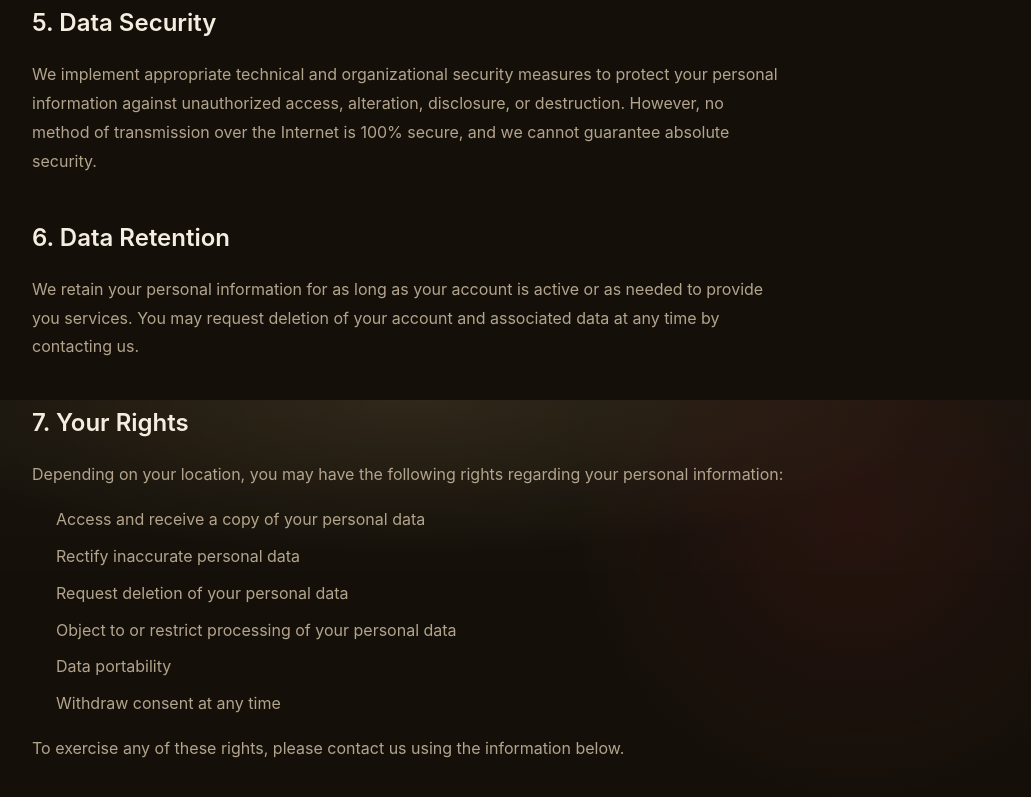
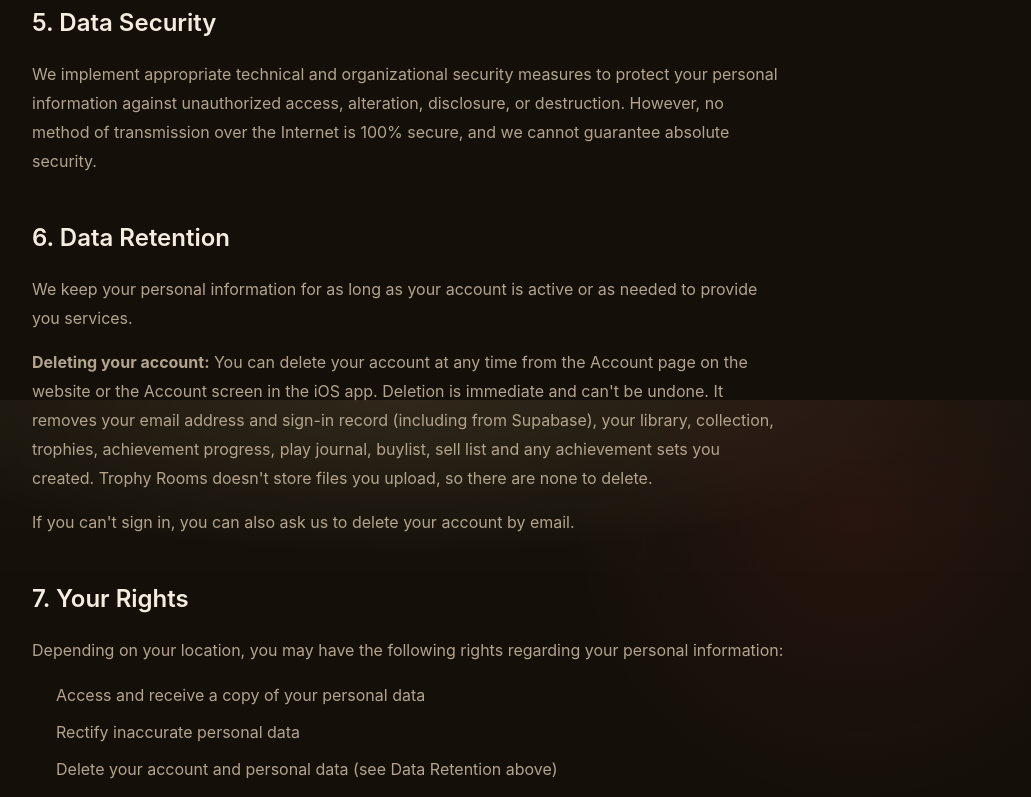
Before and after one commit to G3mha/trophy-rooms-web, a Next.js app: page /privacy in a window 1280 px wide. Shown: the part 2000-2797 px from the top of the page, without its empty margins (232-1263 px from the left). Built offline with nearby package versions, Linux system fonts and the light colour scheme; no server answers.

Commit message:
docs: describe account deletion in the privacy policy

```diff
--- a/src/app/privacy/page.tsx
+++ b/src/app/privacy/page.tsx
@@ -11,7 +11,7 @@ export default function PrivacyPolicy() {
     <div className={styles.container}>
       <header className={styles.header}>
         <h1 className={styles.title}>Privacy Policy</h1>
-        <p className={styles.lastUpdated}>Last Updated: November 10, 2026</p>
+        <p className={styles.lastUpdated}>Last Updated: November 17, 2026</p>
       </header>
 
       <div className={styles.content}>
@@ -128,9 +128,20 @@ export default function PrivacyPolicy() {
         <section className={styles.section}>
           <h2 className={styles.sectionTitle}>6. Data Retention</h2>
           <p className={styles.paragraph}>
-            We retain your personal information for as long as your account is active or as
-            needed to provide you services. You may request deletion of your account and
-            associated data at any time by contacting us.
+            We keep your personal information for as long as your account is active or as
+            needed to provide you services.
+          </p>
+          <p className={styles.paragraph}>
+            <strong>Deleting your account:</strong> You can delete your account at any time
+            from the Account page on the website or the Account screen in the iOS app.
+            Deletion is immediate and can&apos;t be undone. It removes your email address and
+            sign-in record (including from Supabase), your library, collection, trophies,
+            achievement progress, play journal, buylist, sell list and any achievement sets
+            you created. Trophy Rooms doesn&apos;t store files you upload, so there are none
+            to delete.
+          </p>
+          <p className={styles.paragraph}>
+            If you can&apos;t sign in, you can also ask us to delete your account by email.
           </p>
         </section>
 
@@ -143,7 +154,7 @@ export default function PrivacyPolicy() {
           <ul className={styles.list}>
             <li>Access and receive a copy of your personal data</li>
             <li>Rectify inaccurate personal data</li>
-            <li>Request deletion of your personal data</li>
+            <li>Delete your account and personal data (see Data Retention above)</li>
             <li>Object to or restrict processing of your personal data</li>
             <li>Data portability</li>
             <li>Withdraw consent at any time</li>
```
